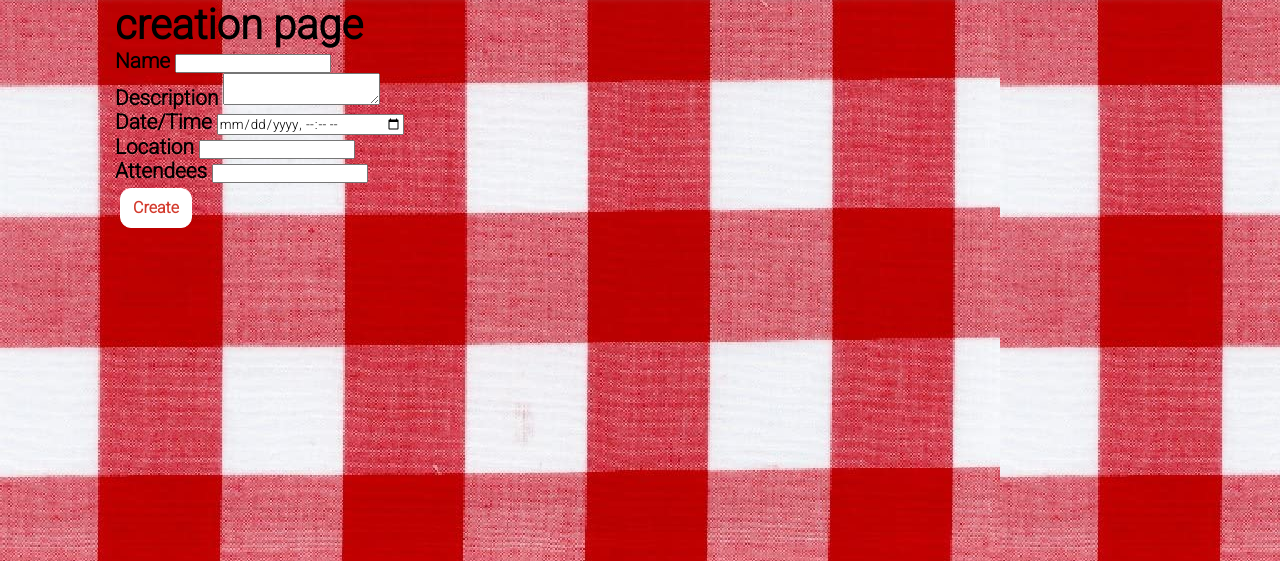
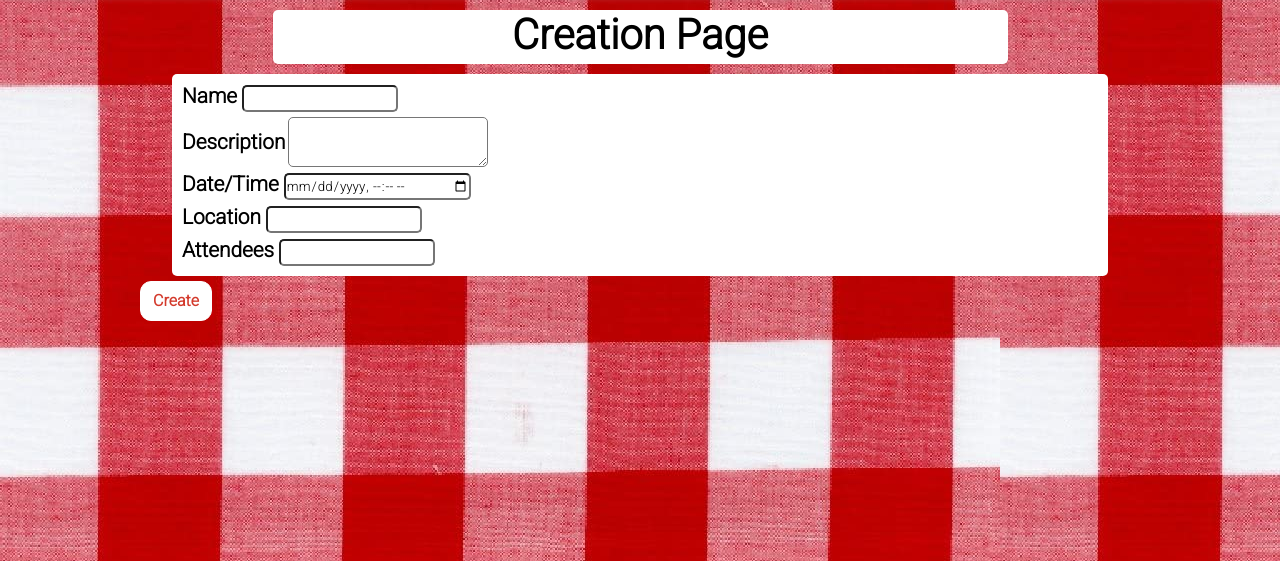
Before and after one commit to ajsprunger/cookout, a Flask app: page /create in a window 1280 px wide. Shown: the part 60-621 px from the top of the page. Run offline with Flask 2, Linux system fonts and the light colour scheme; the visitor is signed in with stand-in values (Sample User, id 1); data comes from the database, SQL or seed files in the repository.

Commit message:
add styling for creation page

```diff
--- /dev/null
+++ b/myapp/static/css/create.css
@@ -0,0 +1,44 @@
+.title {
+  background-color: white;
+  width: 70%;
+  border-radius: 5px;
+  margin: 10px auto 10px auto;
+  text-align: center;
+  padding-bottom: 5px;
+}
+
+.inputs {
+  background-color: white;
+  border-radius: 5px;
+  width: 90%;
+  margin: auto;
+  padding: 5px;
+}
+
+.form-control {
+  height: 1.7rem;
+  align-self: center;
+  border-radius: 5px;
+}
+
+.form-group {
+  margin: 5px;
+}
+
+.button {
+  margin-left: 15px;
+}
+
+.text-area {
+  width: 200px;
+  height: 50px;
+}
+
+.text-area-group {
+  display: flex;
+}
+
+.text-area-label {
+  align-self: center;
+  padding-right: 3px;
+}
--- a/myapp/static/css/index.css
+++ b/myapp/static/css/index.css
@@ -27,8 +27,8 @@
 }
 
 .host {
-  font-size: 1.2rem;
-  font-weight: 400;
+  font-size: 1.3rem;
+  font-weight: 600;
 }
 
 a {
--- a/myapp/templates/create_cookout.html
+++ b/myapp/templates/create_cookout.html
@@ -1,16 +1,18 @@
+<link rel="stylesheet" href="../static/css/create.css">
 {% extends "base.html" %}
 {% block content %}
-  <h1>creation page</h1>
+  <h1 class="title">Creation Page</h1>
     <div class="container">
       <form class="form-group" method="POST">
+        <div class="inputs">
           {{form.hidden_tag()}}
           <div class="form-group">
             {{form.name.label(class="form-control-label")}}
             {{form.name(class="form-control form-control-lg")}}
           </div>
-          <div class="form-group">
-            {{form.description.label(class="form-control-label")}}
-            {{form.description(class="form-control form-control-lg")}}
+          <div class="form-group text-area-group">
+            {{form.description.label(class="form-control-label text-area-label")}}
+            {{form.description(class="form-control text-area form-control-lg")}}
           </div>
           <div class="form-group">
             {{form.date.label(class="form-control-label")}}
@@ -24,7 +26,8 @@
             {{form.attendees.label(class="form-control-label")}}
             {{form.attendees(class="form-control form-control-lg")}}
           </div>
-        <div class="form-group">
+        </div>
+        <div class="form-group button">
             {{form.submit(class="btn btn-outline-info")}}
         </div>
       </form>
```
